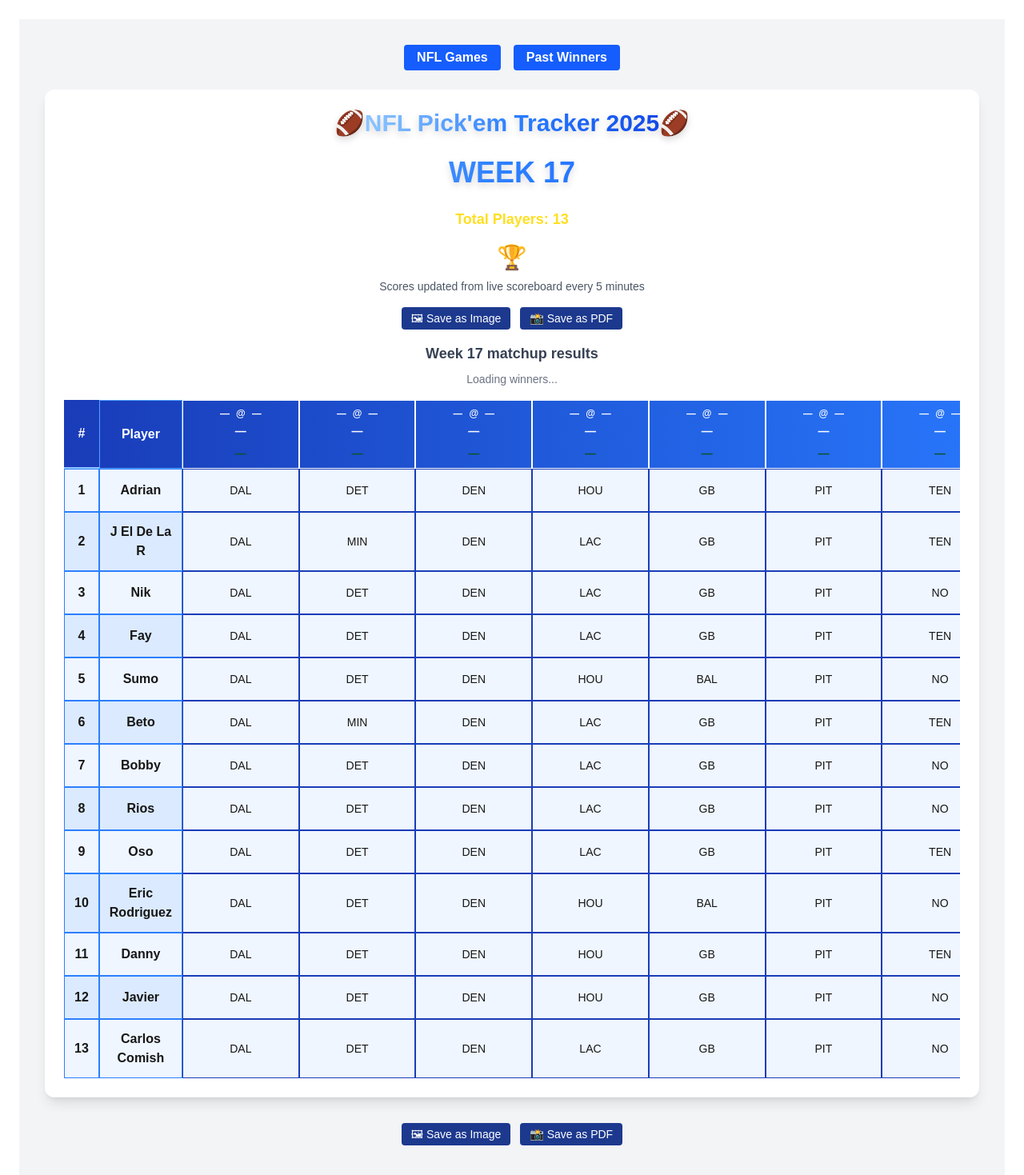
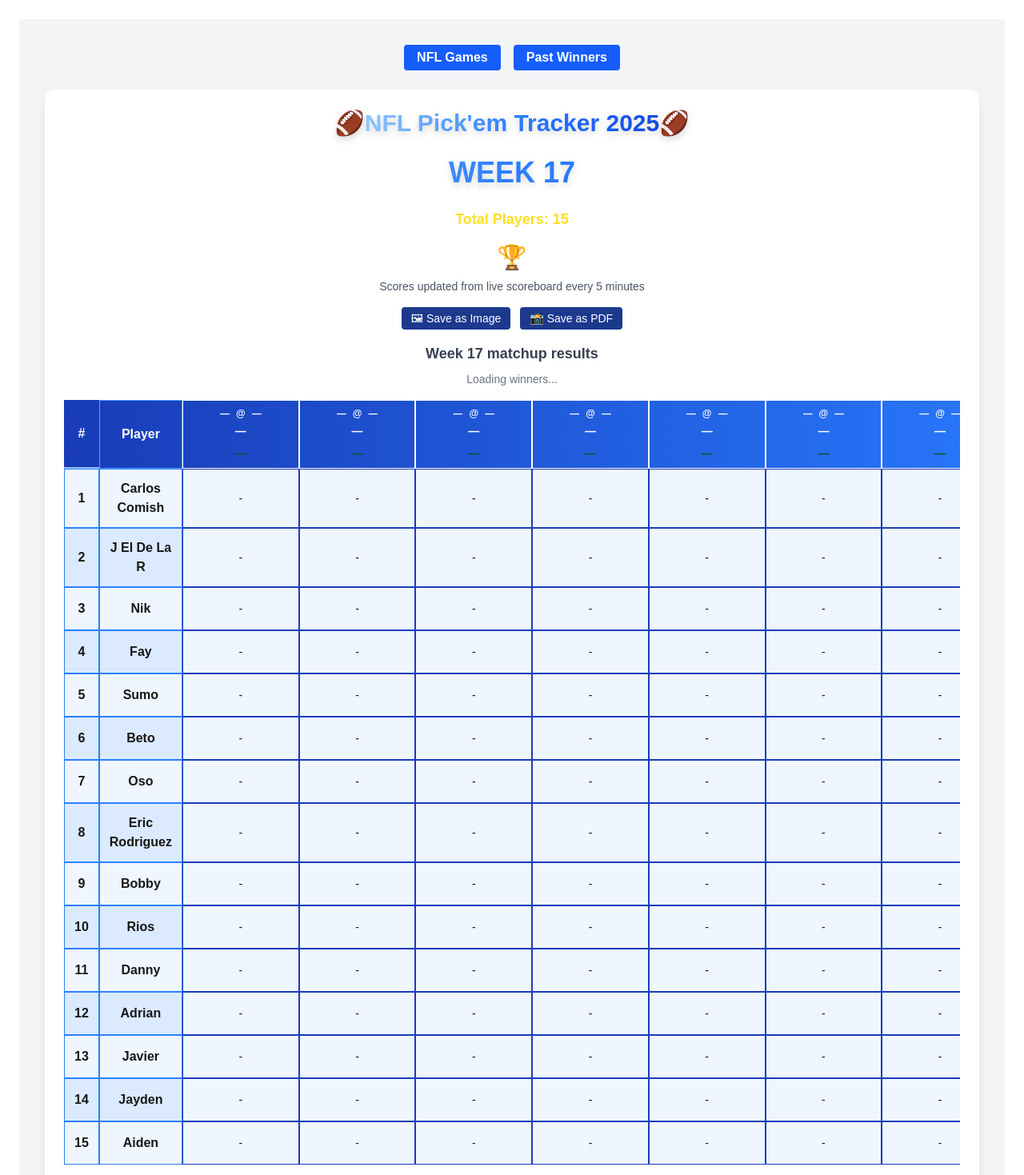
Before and after one commit to CarlosMartinezCM/pickEmTracker, a Next.js app: page / in a window 1280 px wide. Shown: the top 1469 px of the page at 80% size. Built offline with nearby package versions, Linux system fonts and the light colour scheme; no server answers.

Commit message:
added 2 more players reverted to showing no picks until the morning.

```diff
--- a/app/components/PickEmBoard.tsx
+++ b/app/components/PickEmBoard.tsx
@@ -69,74 +69,104 @@
 ];
 
 // Week 17 players (Picks Final Sunday Morning)
-const initialPlayers: Player[] =  [
+const initialPlayers: Player[] = [
+  { name: "Carlos Comish", picks: ["-", "-", "-", "-", "-", "-", "-", "-", "-", "-", "-", "-", "-", "-", "-", "-"], tiebreaker: 0 },
+  { name: "J El De La R", picks: ["-", "-", "-", "-", "-", "-", "-", "-", "-", "-", "-", "-", "-", "-", "-", "-"], tiebreaker: 0 },
+  { name: "Nik", picks: ["-", "-", "-", "-", "-", "-", "-", "-", "-", "-", "-", "-", "-", "-", "-", "-"], tiebreaker: 0 },
+  { name: "Fay", picks: ["-", "-", "-", "-", "-", "-", "-", "-", "-", "-", "-", "-", "-", "-", "-", "-"], tiebreaker: 0 },
+  { name: "Sumo", picks: ["-", "-", "-", "-", "-", "-", "-", "-", "-", "-", "-", "-", "-", "-", "-", "-"], tiebreaker: 0 },
+  { name: "Beto", picks: ["-", "-", "-", "-", "-", "-", "-", "-", "-", "-", "-", "-", "-", "-", "-", "-"], tiebreaker: 0 },
+  { name: "Oso", picks: ["-", "-", "-", "-", "-", "-", "-", "-", "-", "-", "-", "-", "-", "-", "-", "-"], tiebreaker: 0 },
+  { name: "Eric Rodriguez", picks: ["-", "-", "-", "-", "-", "-", "-", "-", "-", "-", "-", "-", "-", "-", "-", "-"], tiebreaker: 0 },
+  { name: "Bobby", picks: ["-", "-", "-", "-", "-", "-", "-", "-", "-", "-", "-", "-", "-", "-", "-", "-"], tiebreaker: 0 },
+  { name: "Rios", picks: ["-", "-", "-", "-", "-", "-", "-", "-", "-", "-", "-", "-", "-", "-", "-", "-"], tiebreaker: 0 },
+  { name: "Danny", picks: ["-", "-", "-", "-", "-", "-", "-", "-", "-", "-", "-", "-", "-", "-", "-", "-"], tiebreaker: 0 },
+  { name: "Adrian", picks: ["-", "-", "-", "-", "-", "-", "-", "-", "-", "-", "-", "-", "-", "-", "-", "-"], tiebreaker: 0 },
+  { name: "Javier", picks: ["-", "-", "-", "-", "-", "-", "-", "-", "-", "-", "-", "-", "-", "-", "-", "-"], tiebreaker: 0 },
+  { name: "Jayden", picks: ["-", "-", "-", "-", "-", "-", "-", "-", "-", "-", "-", "-", "-", "-", "-", "-"], tiebreaker: 0 },
+  { name: "Aiden", picks: ["-", "-", "-", "-", "-", "-", "-", "-", "-", "-", "-", "-", "-", "-", "-", "-"], tiebreaker: 0 },
+];
+/**
+
+// Week 17 players (Picks Final Sunday Morning)
+const initialPlayers: Player[] = [
   {
     name: "Carlos Comish",
-    picks: ["DAL","DET","DEN","LAC","GB","PIT","NO","JAX","TB","CIN","NE","SEA","LV","PHI","CHI","LAR"],
+    picks: ["DAL", "DET", "DEN", "LAC", "GB", "PIT", "NO", "JAX", "TB", "CIN", "NE", "SEA", "LV", "PHI", "CHI", "LAR"],
     tiebreaker: 56,
   },
   {
     name: "J El De La R",
-    picks: ["DAL","MIN","DEN","LAC","GB","PIT","TEN","IND","TB","CIN","NE","SEA","NYG","BUF","SF","LAR"],
+    picks: ["DAL", "MIN", "DEN", "LAC", "GB", "PIT", "TEN", "IND", "TB", "CIN", "NE", "SEA", "NYG", "BUF", "SF", "LAR"],
     tiebreaker: 48,
   },
   {
     name: "Nik",
-    picks: ["DAL","DET","DEN","LAC","GB","PIT","NO","JAX","TB","CIN","NE","SEA","NYG","BUF","SF","LAR"],
+    picks: ["DAL", "DET", "DEN", "LAC", "GB", "PIT", "NO", "JAX", "TB", "CIN", "NE", "SEA", "NYG", "BUF", "SF", "LAR"],
     tiebreaker: 48,
   },
   {
     name: "Fay",
-    picks: ["DAL","DET","DEN","LAC","GB","PIT","TEN","JAX","TB","CIN","NE","SEA","LV","PHI","CHI","ATL"],
+    picks: ["DAL", "DET", "DEN", "LAC", "GB", "PIT", "TEN", "JAX", "TB", "CIN", "NE", "SEA", "LV", "PHI", "CHI", "ATL"],
     tiebreaker: 48,
   },
   {
     name: "Sumo",
-    picks: ["DAL","DET","DEN","HOU","BAL","PIT","NO","JAX","TB","CIN","NE","SEA","NYG","BUF","SF","LAR"],
+    picks: ["DAL", "DET", "DEN", "HOU", "BAL", "PIT", "NO", "JAX", "TB", "CIN", "NE", "SEA", "NYG", "BUF", "SF", "LAR"],
     tiebreaker: 49,
   },
   {
     name: "Beto",
-    picks: ["DAL","MIN","DEN","LAC","GB","PIT","TEN","JAX","MIA","CIN","NE","SEA","LV","PHI","SF","LAR"],
+    picks: ["DAL", "MIN", "DEN", "LAC", "GB", "PIT", "TEN", "JAX", "MIA", "CIN", "NE", "SEA", "LV", "PHI", "SF", "LAR"],
     tiebreaker: 50,
   },
   {
     name: "Oso",
-    picks: ["DAL","DET","DEN","LAC","GB","PIT","TEN","JAX","TB","CIN","NE","SEA","NYG","BUF","CHI","LAR"],
+    picks: ["DAL", "DET", "DEN", "LAC", "GB", "PIT", "TEN", "JAX", "TB", "CIN", "NE", "SEA", "NYG", "BUF", "CHI", "LAR"],
     tiebreaker: 53,
   },
   {
     name: "Eric Rodriguez",
-    picks: ["DAL","DET","DEN","HOU","BAL","PIT","NO","JAX","TB","CIN","NE","SEA","LV","BUF","CHI","LAR"],
+    picks: ["DAL", "DET", "DEN", "HOU", "BAL", "PIT", "NO", "JAX", "TB", "CIN", "NE", "SEA", "LV", "BUF", "CHI", "LAR"],
     tiebreaker: 54,
   },
   {
     name: "Bobby",
-    picks: ["DAL","DET","DEN","LAC","GB","PIT","NO","JAX","TB","CIN","NE","SEA","NYG","BUF","SF","LAR"],
+    picks: ["DAL", "DET", "DEN", "LAC", "GB", "PIT", "NO", "JAX", "TB", "CIN", "NE", "SEA", "NYG", "BUF", "SF", "LAR"],
     tiebreaker: 51,
   },
   {
     name: "Rios",
-    picks: ["DAL","DET","DEN","LAC","GB","PIT","NO","IND","TB","CIN","NE","SEA","NYG","PHI","SF","LAR"],
+    picks: ["DAL", "DET", "DEN", "LAC", "GB", "PIT", "NO", "IND", "TB", "CIN", "NE", "SEA", "NYG", "PHI", "SF", "LAR"],
     tiebreaker: 52,
   },
   {
     name: "Danny",
-    picks: ["DAL","DET","DEN","HOU","GB","PIT","TEN","JAX","TB","CIN","NE","SEA","NYG","BUF","SF","LAR"],
+    picks: ["DAL", "DET", "DEN", "HOU", "GB", "PIT", "TEN", "JAX", "TB", "CIN", "NE", "SEA", "NYG", "BUF", "SF", "LAR"],
     tiebreaker: 54,
   },
   {
     name: "Adrian",
-    picks: ["DAL","DET","DEN","HOU","GB","PIT","TEN","JAX","TB","CIN","NE","SEA","NYG","BUF","CHI","LAR"],
+    picks: ["DAL", "DET", "DEN", "HOU", "GB", "PIT", "TEN", "JAX", "TB", "CIN", "NE", "SEA", "NYG", "BUF", "CHI", "LAR"],
     tiebreaker: 45,
   },
   {
     name: "Javier",
-    picks: ["DAL","DET","DEN","HOU","GB","PIT","NO","JAX","TB","CIN","NE","SEA","LV","BUF","SF","LAR"],
+    picks: ["DAL", "DET", "DEN", "HOU", "GB", "PIT", "NO", "JAX", "TB", "CIN", "NE", "SEA", "LV", "BUF", "SF", "LAR"],
     tiebreaker: 54,
   },
+  {
+    name: "Jayden",
+    picks: ["DAL", "DET", "DEN", "HOU", "GB", "CLE", "NO", "JAX", "TB", "CIN", "NE", "SEA", "LV", "PHI", "CHI", "LAR"],
+    tiebreaker: 53,
+  },
+  {
+    name: "Aiden",
+    picks: ["DAL", "DET", "DEN", "HOU", "BAL", "CLE", "NO", "JAX", "TB", "CIN", "NE", "SEA", "LV", "BUF", "SF", "LAR"],
+    tiebreaker: 50,
+  },
 ];
-
+*/
 
 // Helper: calculate correct/wrong
 const calculateRecord = (picks: string[], results: Result) => {
```
